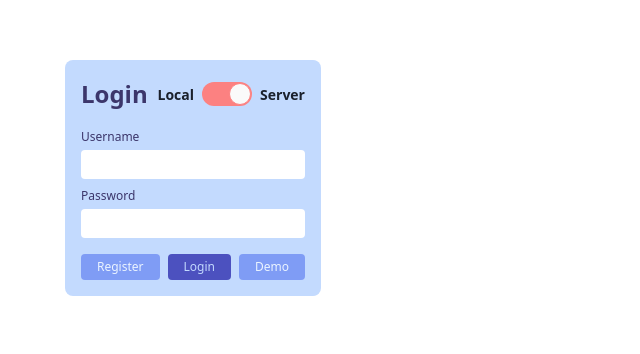
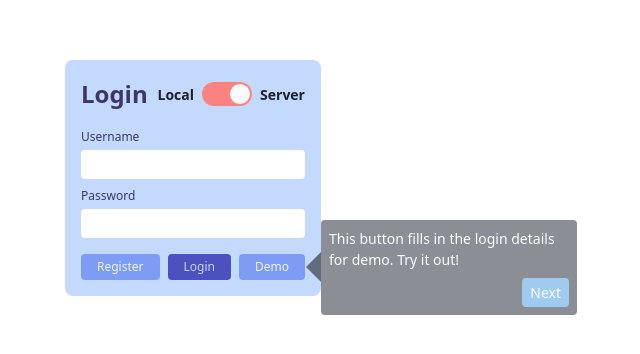
Before and after one commit to Devwulf/capstone-frontend, a React (Create React App) app: page / in a window 1280 px wide. Shown: the part 222-576 px from the top of the page, without its empty margins (447-1087 px from the left). Built offline with nearby package versions, Linux system fonts and the light colour scheme.

Commit message:
Basic tooltip

```diff
--- a/src/App.tsx
+++ b/src/App.tsx
@@ -5,7 +5,7 @@ import { Cookies, withCookies } from "react-cookie/es6";
 import LoginPage from "./pages/LoginPage";
 import MainPage from "./pages/MainPage";
 import Configuration from "./utils/Configuration";
-import { AuthContext, BaseUrlContext } from "./utils/Context";
+import { AuthContext, BaseUrlContext, CookiesContext } from "./utils/Context";
 
 
 type AppProps = {
@@ -103,10 +103,12 @@ export class App extends React.Component<AppProps, AppState> {
     }
 
     render(): JSX.Element {
+        const { cookies } = this.props;
         const { token, baseUrl } = this.state;
         return (
             <AuthContext.Provider value={{token: token, setToken: this.setToken}}>
                 <BaseUrlContext.Provider value={{baseUrl: baseUrl, setBaseUrl: this.setBaseUrl, addListener: this.addBaseUrlListener, removeListener: this.removeBaseUrlListener}}>
+                    <CookiesContext.Provider value={{cookies: cookies}}>
                         <div className="App">
                             {(!token &&
                                 <LoginPage />
@@ -115,6 +117,7 @@ export class App extends React.Component<AppProps, AppState> {
                                 <MainPage />
                             )}
                         </div>
+                    </CookiesContext.Provider>
                 </BaseUrlContext.Provider>
             </AuthContext.Provider>
         );
--- /dev/null
+++ b/src/assets/app.css
@@ -0,0 +1,13 @@
+.tooltip-right::before {
+    right: 100%;
+    top: 50%;
+    border: solid transparent;
+    content: "";
+    height: 0;
+    width: 0;
+    position: absolute;
+    pointer-events: none;
+    border-right-color: #000000;
+    border-width: 15px;
+    margin-top: -15px;
+  }
--- /dev/null
+++ b/src/components/Tooltip.tsx
@@ -0,0 +1,34 @@
+import React from "react";
+
+type TooltipProps = {
+
+}
+
+type TooltipState = {
+
+}
+
+export default class Tooltip extends React.Component<TooltipProps, TooltipState> {
+    constructor(props: TooltipProps) {
+        super(props);
+
+        this.state = {
+
+        };
+    }
+
+    render(): JSX.Element {
+        return (
+            <div className="tooltip-right absolute flex flex-col p-2 text-sm rounded-default w-64 bg-gray-900 text-gray-100 opacity-50" style={{left: "calc(100% + 1rem)"}}>
+                <span className="mb-2">
+                    This button fills in the login details for demo. Try it out!
+                </span>
+                <div className="flex justify-end">
+                    <button className="px-2 py-1 rounded-default bg-blue-500">
+                        Next
+                    </button>
+                </div>
+            </div>
+        );
+    }
+}
--- a/src/index.tsx
+++ b/src/index.tsx
@@ -1,6 +1,7 @@
 import React from "react";
 import ReactDOM from "react-dom";
 import "./index.css";
+import "./assets/app.css";
 import "./assets/main.css";
 import "./assets/toggle.css";
 import App from "./App";
--- a/src/pages/LoginPage.tsx
+++ b/src/pages/LoginPage.tsx
@@ -1,6 +1,7 @@
 import axios from "axios";
 import React, { useContext } from "react";
 import ToggleBaseUrl from "../components/ToggleBaseUrl";
+import Tooltip from "../components/Tooltip";
 import { AuthContext, AuthContextType, BaseUrlContext, BaseUrlContextType } from "../utils/Context";
 
 type LoginPageProps = {
@@ -100,10 +101,13 @@ export class LoginPageInner extends React.Component<LoginPageProps, LoginPageSta
                                 onClick={() => this.setState({isRegister: true})}>Register</button>
                             <button className="px-4 py-1 mr-2 rounded-default text-xs bg-indigo-700 text-indigo-200"
                                 onClick={this.onLogin}>Login</button>
-                            <button className="px-4 py-1 rounded-default text-xs bg-indigo-400 text-indigo-100"
-                                onClick={this.onDemoClick}>
+                            <div className="relative flex items-center">
+                                <button className="px-4 py-1 rounded-default text-xs bg-indigo-400 text-indigo-100"
+                                    onClick={this.onDemoClick}>
                                     Demo
-                            </button>
+                                </button>
+                                <Tooltip />
+                            </div>
                         </div>
                     </div>
                 ) ||
--- a/src/utils/Context.ts
+++ b/src/utils/Context.ts
@@ -1,4 +1,5 @@
 import React from "react";
+import { Cookies } from "react-cookie/es6";
 import { Team } from "../models/Policies";
 import { PolicySchema } from "../models/Policy";
 
@@ -75,3 +76,11 @@ export const BaseUrlContext = React.createContext<BaseUrlContextType>({
     addListener: (name, listener) => { return; },
     removeListener: (name) => { return; }
 });
+
+export type CookiesContextType = {
+    cookies: Cookies;
+}
+
+export const CookiesContext = React.createContext<CookiesContextType>({
+    cookies: new Cookies()
+});
```
Lines whose indentation alone changed are shown as unchanged.
